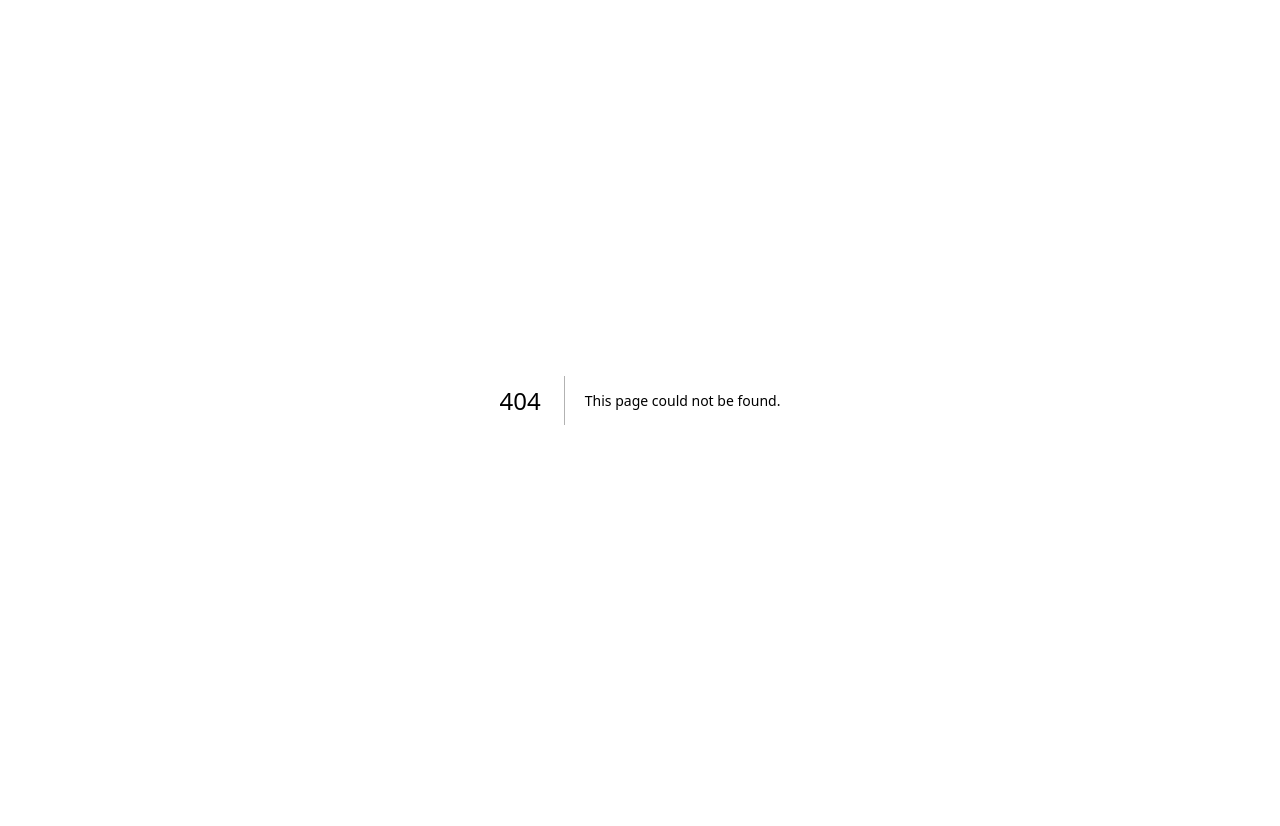
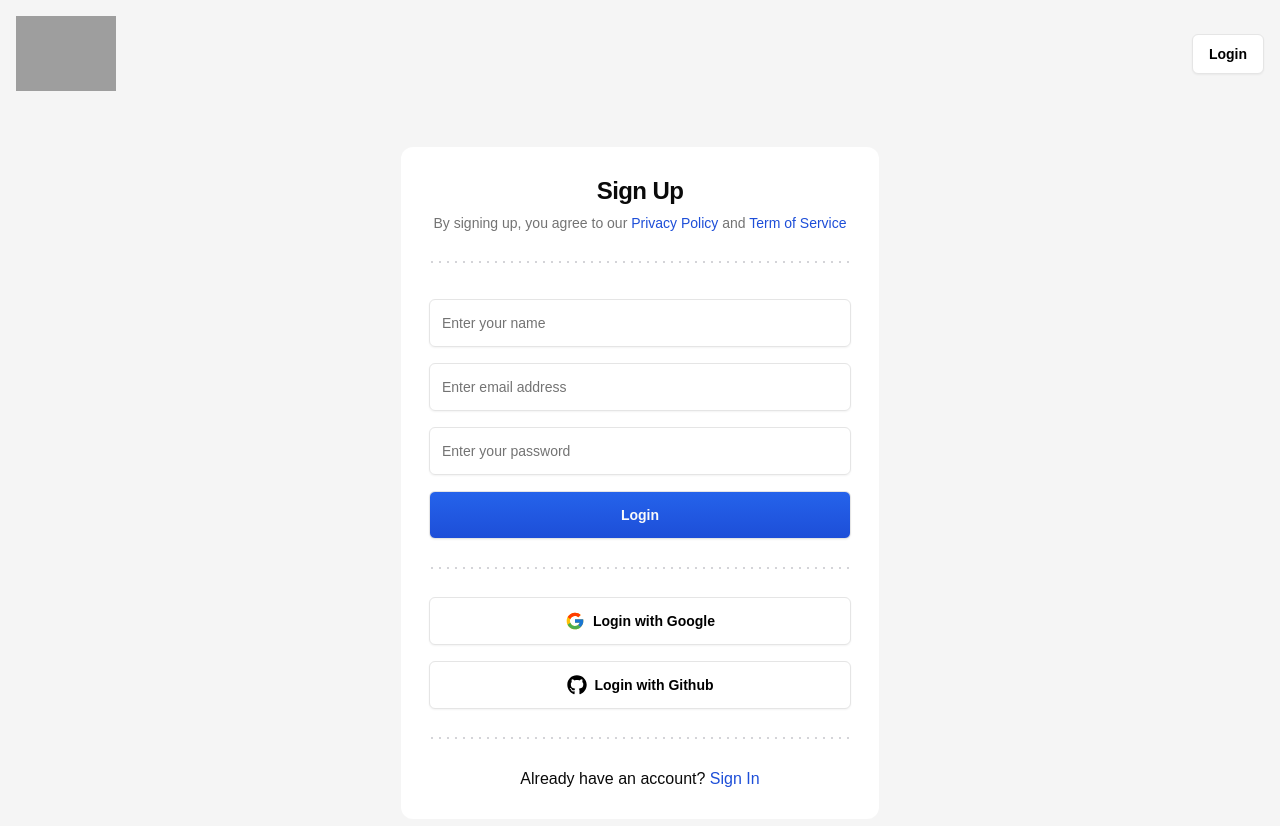
Before and after one commit to jodadevcol/jira-clone, a Next.js app: page /sign-up in a window 1280 px wide. Before the commit this address had no page. Shown: the top 826 px of the page. Before the commit the page ends 800 px from the top, so only its background shows below. Built offline with nearby package versions, Linux system fonts and the light colour scheme; grey boxes are pictures that could not be loaded.

Commit message:
Add AuthLayout component for authentication pages

```diff
--- /dev/null
+++ b/src/app/(auth)/layout.tsx
@@ -0,0 +1,34 @@
+'use client'
+
+import Image from 'next/image'
+import Link from 'next/link'
+import { usePathname } from 'next/navigation'
+
+import { Button } from '@/components/ui/button'
+
+interface AuthLayoutProps {
+  children: React.ReactNode
+}
+
+function AuthLayout({ children }: AuthLayoutProps) {
+  const pathname = usePathname()
+  const isSignIn = pathname === '/sign-in'
+
+  return (
+    <main className='bg-neutral-100 min-h-screen'>
+      <div className='mx-auto max-w-screen-2xl p-4'>
+        <nav className='flex justify-between items-center'>
+          <Image src='/logo.svg' height={50} width={100} alt='logo' />
+
+          <Button asChild variant='secondary'>
+            <Link href={isSignIn ? 'sign-up' : '/sign-in'}>{isSignIn ? 'Sign Up' : 'Login'}</Link>
+          </Button>
+        </nav>
+
+        <div className='flex flex-col items-center justify-center pt-4 md:pt-14'>{children}</div>
+      </div>
+    </main>
+  )
+}
+
+export default AuthLayout
--- /dev/null
+++ b/src/app/(auth)/sign-in/page.tsx
@@ -0,0 +1,13 @@
+'use client'
+
+import { SignInCard } from '@/features/auth/components/sign-in-card'
+
+function SignInPage() {
+  return (
+    <>
+      <SignInCard />
+    </>
+  )
+}
+
+export default SignInPage
--- /dev/null
+++ b/src/app/(auth)/sign-up/page.tsx
@@ -0,0 +1,13 @@
+'use client'
+
+import { SignUpCard } from '@/features/auth/components/sign-up-card'
+
+function SignInPage() {
+  return (
+    <div>
+      <SignUpCard />
+    </div>
+  )
+}
+
+export default SignInPage
```
